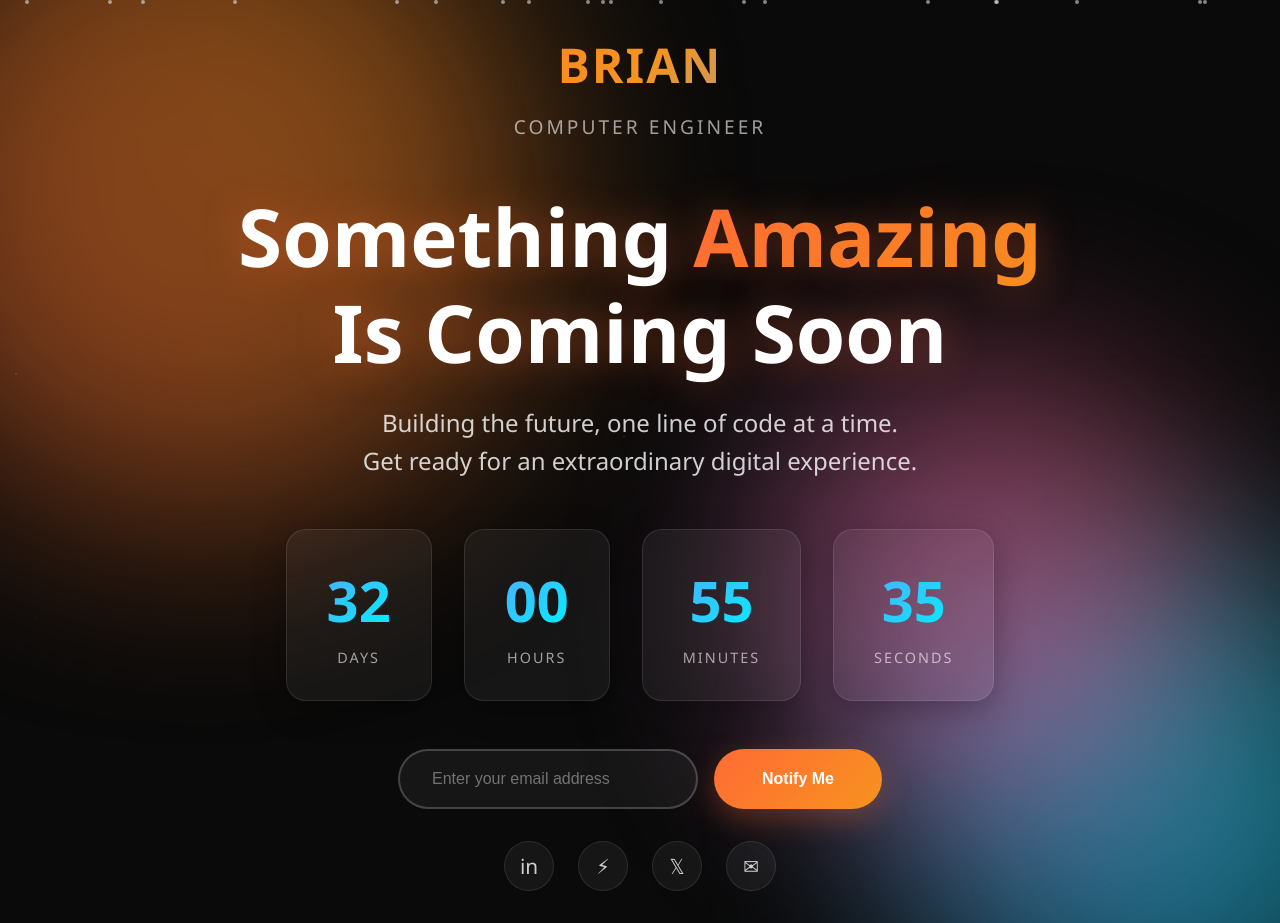
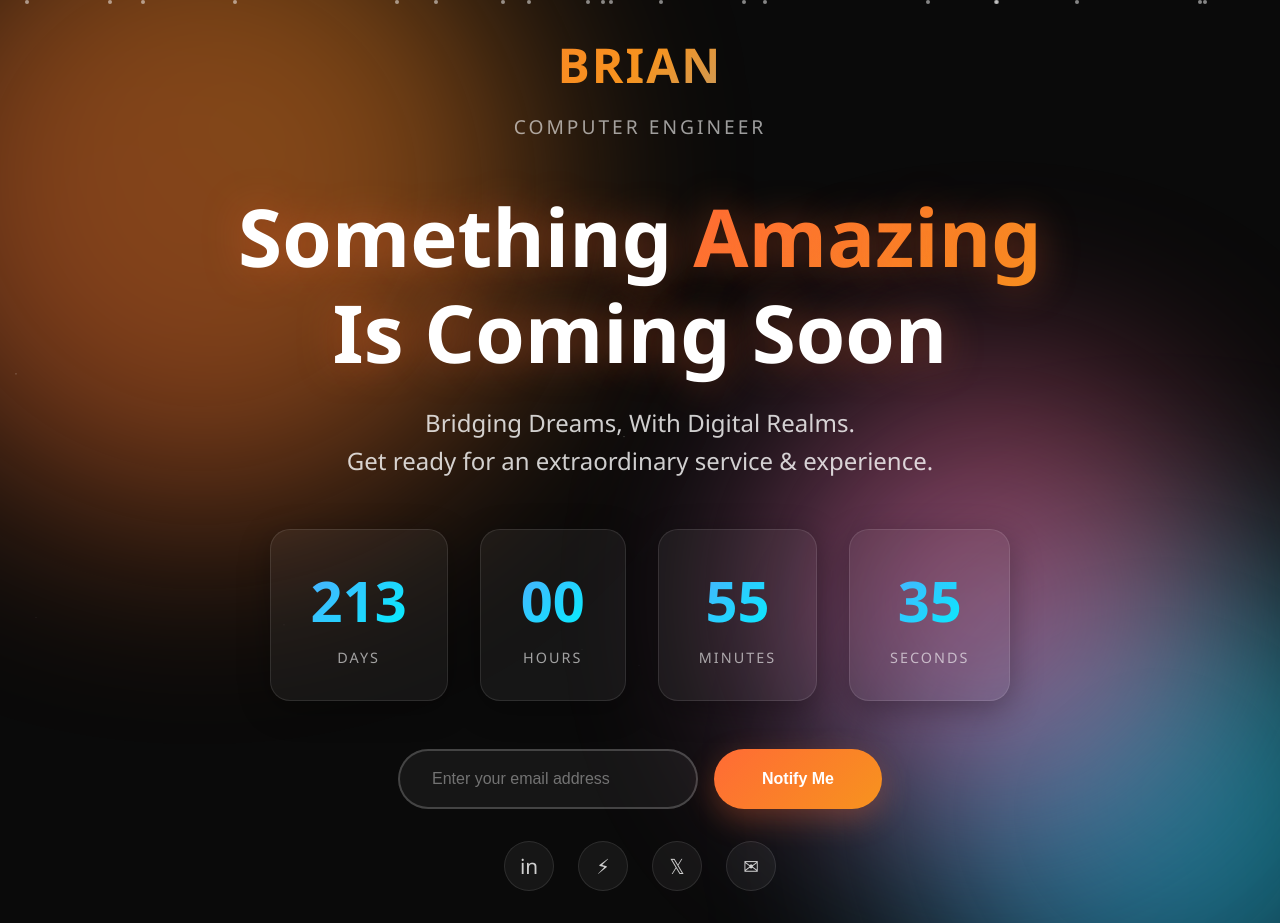
Before and after one commit to brianiels/landing-page, a plain HTML site: page index.html in a window 1280 px wide. Drawn offline with Linux system fonts and the light colour scheme.

Commit message:
Update index.html

```diff
--- a/index.html
+++ b/index.html
@@ -372,8 +372,8 @@
             </h1>
 
             <p class="description">
-                Building the future, one line of code at a time.<br>
-                Get ready for an extraordinary digital experience.
+                Bridging Dreams, With Digital Realms.<br>
+                Get ready for an extraordinary service & experience.
             </p>
 
             <div class="countdown">
@@ -418,7 +418,7 @@
 
     <script>
         // Countdown Timer
-        const launchDate = new Date('2026-02-15T00:00:00').getTime();
+        const launchDate = new Date('2026-08-15T00:00:00').getTime();
 
         function updateCountdown() {
             const now = new Date().getTime();
```
